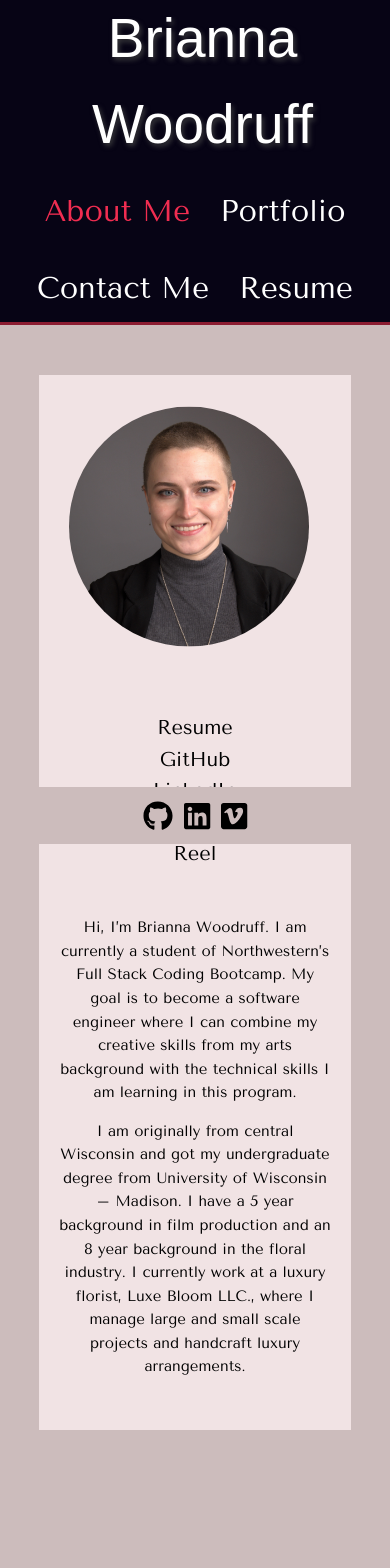
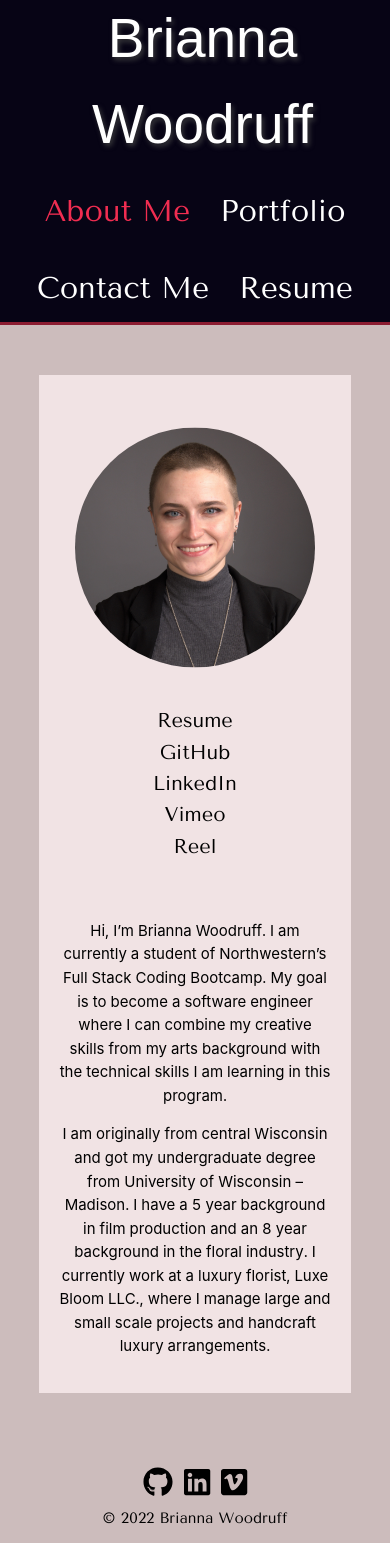
Before and after one commit to briannawoodruff/react-portfolio, a React (Create React App) app: page /portfolio in a window 390 px wide. Shown: the top 1568 px of the page. After the commit the page ends 1543 px from the top, so only its background shows below. Built offline with nearby package versions, Linux system fonts and the light colour scheme; a web font is replaced by a local one.

Commit message:
mobile adjustments

```diff
--- a/src/components/about-me/AboutMe.js
+++ b/src/components/about-me/AboutMe.js
@@ -5,8 +5,8 @@ import { NavLink } from 'react-router-dom'
 export default function AboutMe() {
     return (
         <section id="About-Me" className="card About-Me">
-            <div className="avatar">
-                <img src={ProfileImg} height={300} width={300} className="profile-img" alt="profileimg" />
+            <div className="avatar-container">
+                <img src={ProfileImg} height={300} width={300} className="profileimg" alt="profileimg" />
             </div>
             <div className="aboutmelinks">
                 <NavLink to='/resume' id="resume">
--- a/src/components/about-me/aboutme.css
+++ b/src/components/about-me/aboutme.css
@@ -35,34 +35,37 @@ a:hover {
     height: 80vh;
     margin: auto;
     margin-top: 50px;
+    margin-bottom: 50px;
     background: var(--blush);
-    margin-bottom: 100px;
 }
 
-.avatar {
+.avatar-container {
     display: block;
-    display: flex;
-    flex-wrap: wrap;
     float: left;
+    margin: auto;
+    /* border: 2px solid black; */
+    margin-top: 50px;
+}
+
+.profileimg {
+    border-radius: 50%;
     margin: auto;
 }
 
-.profile-img {
-    margin: 50px 0 50px 0;
-    border-radius: 50%;
-}
-
 .text {
-    /* border: 2px solid black; */
     background-color: var(--blush);
     padding: 0 50px 0 50px;
     color: black;
     font-size: 20px;
 }
 
+.form p {
+    font-size: 20px;
+}
+
 @media only screen and (max-width: 900px) {
     .About-Me {
-        height: 100vh;
+        height: auto;
     }
 
    #resume {
@@ -72,15 +75,25 @@ a:hover {
     #linkedin {
         margin-right: 0;
     }
+
+    .text {
+        margin: 50px 0 25px 0;
+    }
+
+    .aboutmelinks {
+        /* border: 2px solid black; */
+        margin-top: 120px;
+    }
 }
 
 @media only screen and (max-width: 740px) {
     .About-Me {
-        height: 125vh;
+        height: auto;
     }
 
     .text {
-        padding: 5px
+        padding: 5px;
+        margin: 0;
     }
 
     .text p {
@@ -91,16 +104,16 @@ a:hover {
         /* border: 2px solid black; */
         margin: auto;
         font-size: 20px;
-        margin-bottom: 20px;
+        margin-bottom: 30px;
     }
 
-    .avatar {
+    .avatar-container {
         transform: scale(0.80);
         margin: auto;
     }
 
-    .profile-img {
-        margin: 25px 0 25px 0;
+    .profileimg {
+        margin: 25px 0 0 0;
     }
 
     div img {
--- a/src/components/contact-me/ContactMe.js
+++ b/src/components/contact-me/ContactMe.js
@@ -62,7 +62,7 @@ export default function Project() {
                         <Input.TextArea />
                     </Form.Item>
                     <Form.Item wrapperCol={{ ...layout.wrapperCol, offset: 8 }}>
-                        <Button type="primary" style={{ background: "#f12d51", borderColor: "rgba(140, 29, 50)"}} htmlType="submit">
+                        <Button type="primary" style={{ background: "#f12d51", borderColor: "rgba(140, 29, 50)" }} htmlType="submit">
                             Submit
                         </Button>
                     </Form.Item>
--- a/src/components/contact-me/contactme.css
+++ b/src/components/contact-me/contactme.css
@@ -66,7 +66,7 @@ p {
 
 @media only screen and (max-width: 900px) {
     .Contact-Me {
-        height: 80vh;
+        height: auto;
     }
 
     aside {
@@ -102,22 +102,24 @@ p {
 
 @media only screen and (max-width: 740px) {
     .Contact-Me {
-        height: 130vh;
+        height: auto;
     }
 
     aside {
         /* border: 2px solid black; */
         margin: 0;
-        height: 65vh;
+        height: 60vh;
         width: 80vw;
     }
 
     .aboutlinks {
+        height: 15vh;
         /* border: 2px solid black; */
         margin: auto;
+        margin-top: 0px;
+        margin-bottom: 0;
         font-size: 20px;
-        padding-right: 0px;
-        padding-bottom: 25px;
+        padding: 0;
         width: 60vw;
     }
 
--- a/src/components/footer/Footer.js
+++ b/src/components/footer/Footer.js
@@ -9,6 +9,7 @@ export default function Footer() {
             <a target="_blank" rel="noreferrer" href="https://github.com/briannawoodruff"> <FontAwesomeIcon icon={faGithub}/></a>
             <a target="_blank" rel="noreferrer" href="https://linkedin.com/in/briannaewoodruff/"> <FontAwesomeIcon icon={faLinkedin}/></a>
             <a target="_blank" rel="noreferrer" href="https://vimeo.com/294283512/"> <FontAwesomeIcon icon={faVimeo}/></a>
+            <p id="footer">&copy; 2022 Brianna Woodruff</p>
         </footer>
     )
 }
--- a/src/components/footer/footer.css
+++ b/src/components/footer/footer.css
@@ -1,10 +1,20 @@
+a {
+    color: black;
+    display: block;
+}
+
+a:hover,
+a:hover {
+    color: #f12d51;
+}
+
 footer {
-    position: fixed;
+    position: absolute;
     bottom: 0;
     color: var(--border);
     width: 100%;
-    height: 5%;
-    padding: 7px 0 50px 0;
+    height: 90px;
+    padding: 7px 0 0 0;
     font-family: 'Tenor Sans', sans-serif;
     text-align: center;
     background-color: var(--beige);
@@ -14,3 +24,9 @@ footer a {
     display: inline;
     font-size: 30px;
 }
+
+#footer {
+    font-size: 15px;
+    /* display: inline; */
+    /* border: 2px solid black; */
+}
--- a/src/components/project/Project.js
+++ b/src/components/project/Project.js
@@ -5,7 +5,7 @@ import { faGithub } from '@fortawesome/free-brands-svg-icons'
 
 export default function Project() {
     return (
-        <section id="project" className="project">
+        <section className="project">
             <div className="container">
                 <div className="code-card unpuffd">
                     <a target="_blank" rel="noreferrer" href="https://unpuffd.herokuapp.com/">
--- a/src/components/project/project.css
+++ b/src/components/project/project.css
@@ -1,11 +1,18 @@
+a {
+    color: black;
+    display: block;
+}
+
+a:hover,
+a:hover {
+    color: #f12d51;
+}
+
 .project {
     width: 100%;
     color: var(--light);
-}
-
-p {
-    font-family: 'Tenor Sans', sans-serif;
-    font-size: 18.25px;
+    height: 185vh;
+    margin: auto;
 }
 
 .container {
@@ -70,6 +77,8 @@ p {
 }
 
 .cardtext {
+    font-family: 'Tenor Sans', sans-serif;
+    font-size: 18.25px;
     color: black;
     display: block;
     position: relative;
@@ -105,9 +114,17 @@ a:hover {
         height: 295.5px;
         border-bottom: 1px solid var(--border);
     }
+
+    .project {
+        height: auto;
+    }
 }
 
 @media only screen and (max-width: 576px) {
+    .project {
+        height: auto;
+    }
+
     .cardtext {
         display: none;
     }
--- a/src/components/resume/resume.css
+++ b/src/components/resume/resume.css
@@ -26,7 +26,7 @@ a:hover {
     width: 40vw;
     padding-right: 70px;
     background-color: var(--blush);
-    font-size: 25px;
+    font-size: 22px;
     /* border: 2px solid black; */
 }
 
@@ -38,7 +38,7 @@ a:hover {
 
 @media only screen and (max-width: 900px) {
     .Resume {
-        height: 100vh;
+        height: auto;
     }
 
     .info {
@@ -52,12 +52,14 @@ a:hover {
 
 @media only screen and (max-width: 740px) {
     .Resume {
-        height: 95vh;
+        height: auto;
     }
 
     .info {
         padding: 20px;
         /* height: 50vh; */
         margin: 0;
+        margin-bottom: 25px;
+        font-size: 20px;
     }
 }
```
Also changed, not shown: src/components/resume/Resume.js (+0 -11 lines).
